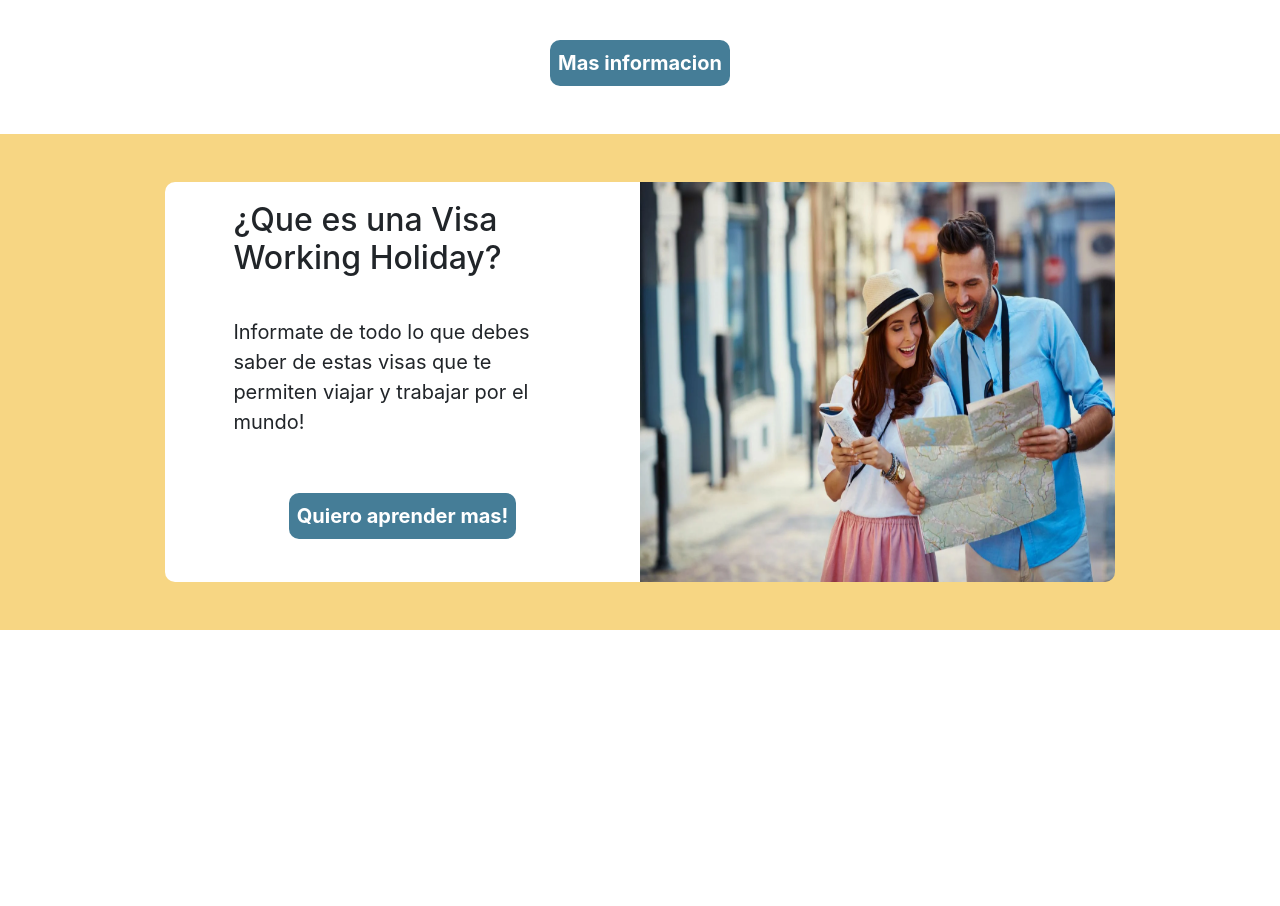
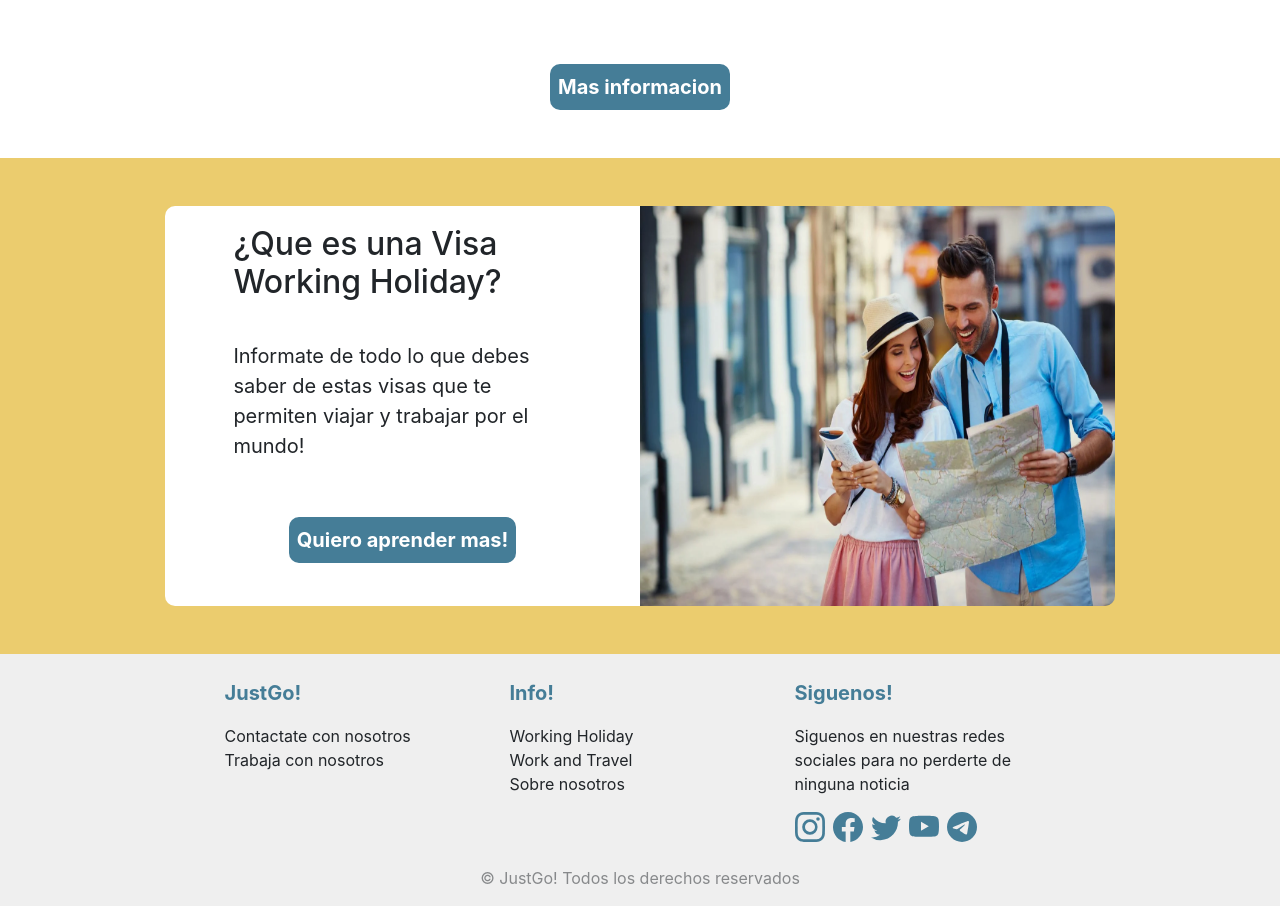
Before and after one commit to LucianoGuijarro/JustGo, a React (Create React App) app: page / in a window 1280 px wide. Shown: the part 1361-2267 px from the top of the page. Before the commit the page ends 1991 px from the top, so only its background shows below. Built offline with nearby package versions, Linux system fonts and the light colour scheme.

Commit message:
agrego seccion de footer

```diff
--- a/src/App.js
+++ b/src/App.js
@@ -1,6 +1,7 @@
 import './App.css';
 import Banners from './components/Banners/Banners';
 import EmpezarExperiencia from './components/EmpezarExperiencia/EmpezarExperiencia';
+import Footer from './components/Footer/Footer';
 import GridDestinos from './components/GridDestinos/GridDestinos';
 import Navbar from './components/Navbar/Navbar';
 import InformacionWH from './components/QueEsWorkingHolidays/InformacionWH';
@@ -13,6 +14,7 @@ function App() {
     <GridDestinos />
     <EmpezarExperiencia  />
     <InformacionWH />
+    <Footer />
     </>
   );
 }
--- a/src/components/EmpezarExperiencia/EmpezarExperiencia.jsx
+++ b/src/components/EmpezarExperiencia/EmpezarExperiencia.jsx
@@ -8,6 +8,7 @@ import { ImHappy2 } from "react-icons/im";
 const EmpezarExperiencia = () => {
     return (
         <>
+            <div className="container-fluid bg-white pt-4">
                 <h1 className={`fs-1 fw-bold text-center ${styles.ocultar}`}>¿Que necesitas para empezar?</h1>
                 <div className={`container my-5 ${styles.ocultar}`}>
                     <div className="row justify-content-around">
@@ -32,6 +33,7 @@ const EmpezarExperiencia = () => {
                 <div className={`d-flex justify-content-center`}>
                     <button className={`${styles.boton} ${styles.ocultar} mb-5 p-2 fw-bold fs-5`}>Mas informacion</button>
                 </div>
+            </div>
         </>
     )
 }
--- /dev/null
+++ b/src/components/Footer/Footer.jsx
@@ -0,0 +1,39 @@
+import React from 'react';
+import styles from './Footer.module.css';
+import { BsInstagram, BsFacebook, BsTwitter, BsYoutube, BsTelegram } from "react-icons/bs";
+
+const Footer = () => {
+    return (
+        <div className={`container-fluid ${styles.colorFondo}`}>
+            <div className="container">
+                <div className="row justify-content-center">
+                    <div className="col-3 my-4">
+                        <p className={`fs-5 fw-bold ${styles.colorIconos}`}>JustGo!</p>
+                        <p className='m-0'>Contactate con nosotros</p>
+                        <p className='m-0'>Trabaja con nosotros</p>
+                    </div>
+                    <div className="col-3 my-4">
+                        <p className={`fs-5 fw-bold ${styles.colorIconos}`}>Info!</p>
+                        <p className={`m-0`}>Working Holiday</p>
+                        <p className={`m-0`}>Work and Travel</p>
+                        <p className={`m-0`}>Sobre nosotros</p>
+                    </div>
+                    <div className="col-3 my-4">
+                        <p className={`fs-5 fw-bold ${styles.colorIconos}`}>Siguenos!</p>
+                        <p>Siguenos en nuestras redes sociales para no perderte de ninguna noticia</p>
+                        <div>
+                            <BsInstagram size={30} className={`me-2 ${styles.colorIconos}`} />
+                            <BsFacebook size={30} className={`me-2 ${styles.colorIconos}`} />
+                            <BsTwitter size={30} className={`me-2 ${styles.colorIconos}`} />
+                            <BsYoutube size={30} className={`me-2 ${styles.colorIconos}`} />
+                            <BsTelegram size={30} className={`me-2 ${styles.colorIconos}`} />
+                        </div>
+                    </div>
+                </div>
+            </div>
+            <p className='text-center opacity-50'>© JustGo! Todos los derechos reservados</p>
+        </div>
+    )
+}
+
+export default Footer
--- /dev/null
+++ b/src/components/Footer/Footer.module.css
@@ -0,0 +1,6 @@
+.colorFondo{
+    background: #efefef;
+}
+.colorIconos{
+    color: #457d97;
+}
--- a/src/components/Navbar/Navbar.module.css
+++ b/src/components/Navbar/Navbar.module.css
@@ -1,5 +1,5 @@
 .colorFondo{
-    background: #ccb24c;
+    background: #ebcc6e;
 }
 .colorItems {
     color: black !important;
--- a/src/components/QueEsWorkingHolidays/InformacionWH.jsx
+++ b/src/components/QueEsWorkingHolidays/InformacionWH.jsx
@@ -7,7 +7,7 @@ const InformacionWH = () => {
     <div className={`container-fluid ${styles.colorFondo}`}>
         <div className="container">
             <div className={`row justify-content-center py-5 ${styles.column}`}>
-                <div className={`col-5 bg-white d-flex flex-column align-items-center justify-content-center ${styles.cardRow} ${styles.cardTexto}`}>
+                <div className={`col-5 d-flex flex-column align-items-center justify-content-center ${styles.cardRow} ${styles.cardTexto}`}>
                     <h2 className='w-75 py-4'>¿Que es una Visa Working Holiday?</h2>
                     <p className='w-75 pb-4 mt-2 fs-5'>Informate de todo lo que debes saber de estas visas que te permiten viajar y trabajar por el mundo!</p>
                     <div>
--- a/src/components/QueEsWorkingHolidays/InformacionWH.module.css
+++ b/src/components/QueEsWorkingHolidays/InformacionWH.module.css
@@ -1,5 +1,5 @@
 .colorFondo {
-    background: #f7d683;
+    background: #ebcc6e;
 }
 
 .cardRow {
@@ -7,6 +7,7 @@
 }
 
 .cardTexto {
+    background: white;
     border-top-left-radius: 10px;
     border-bottom-left-radius: 10px;
 }
--- a/src/index.css
+++ b/src/index.css
@@ -5,6 +5,7 @@ body {
     sans-serif;
   -webkit-font-smoothing: antialiased;
   -moz-osx-font-smoothing: grayscale;
+  background: #efefef;
 }
 
 code {
```
Lines whose indentation alone changed are shown as unchanged.
